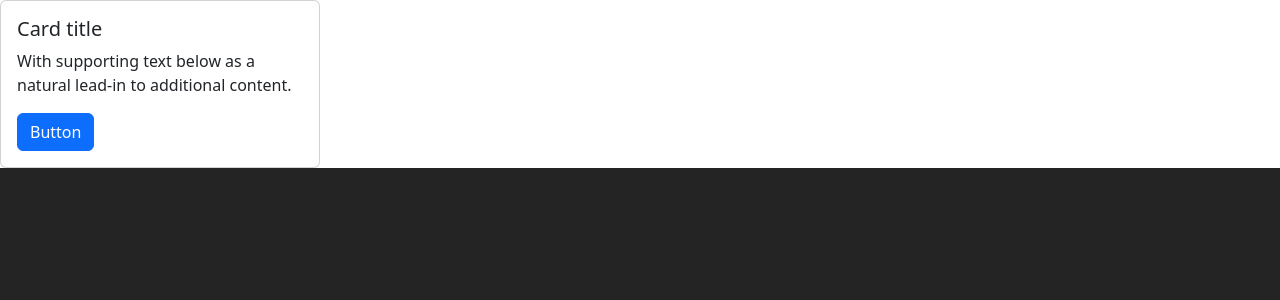
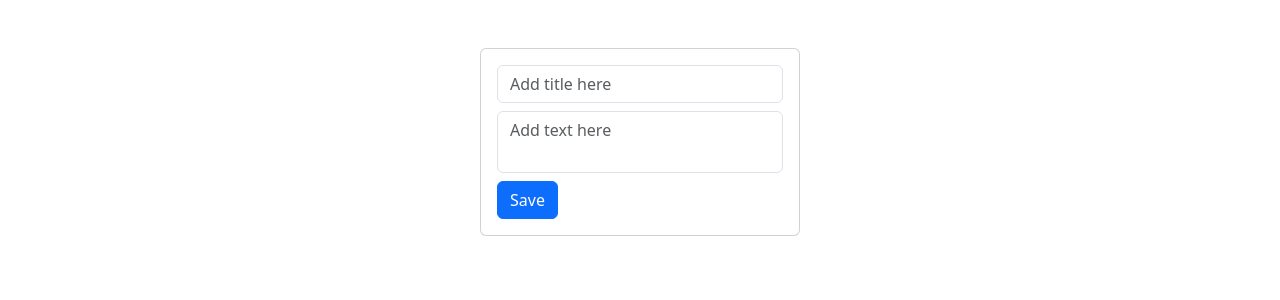
Before and after one commit to goncalhurtado/notepad-vox, a React (Vite) app: page / in a window 1280 px wide. Shown: the top 300 px of the page. Built offline with nearby package versions, Linux system fonts and the light colour scheme.

Commit message:
create  card form

```diff
--- a/src/App.jsx
+++ b/src/App.jsx
@@ -1,11 +1,17 @@
 import { useState } from "react";
 import "./App.css";
 import CardCreator from "./components/CardCreator";
+import "bootstrap/dist/css/bootstrap.min.css";
+import "./sass/main.scss";
 
 function App() {
   const [count, setCount] = useState(0);
 
-  return <CardCreator />;
+  return (
+    <div className="d-flex justify-content-center">
+      <CardCreator />
+    </div>
+  );
 }
 
 export default App;
--- a/src/components/CardCreator.jsx
+++ b/src/components/CardCreator.jsx
@@ -1,18 +1,49 @@
-import React from "react";
+import React, { useState } from "react";
 import "bootstrap/dist/css/bootstrap.min.css";
 
 const CardCreator = () => {
+  const [dataForm, setDataForm] = useState({});
+
+  const handleChange = (e) => {
+    setDataForm({ ...dataForm, [e.target.name]: e.target.value });
+  };
+  //   console.log(dataForm);
+
+  const handleSubmit = (e) => {
+    e.preventDefault();
+    // Aquí puedes enviar los datos del formulario a donde los necesites
+    console.log(dataForm);
+  };
+
   return (
-    <div class="card w-25">
-      <div class="card-body">
-        <h5 class="card-title">Card title</h5>
-        <p class="card-text">
-          With supporting text below as a natural lead-in to additional content.
-        </p>
-        <a href="#" class="btn btn-primary">
-          Button
-        </a>
-      </div>
+    <div className="card w-25 mt-5">
+      <form onSubmit={handleSubmit}>
+        <div className="card-body">
+          <div className="card-title">
+            <input
+              name="cardTitle"
+              className="form-control"
+              type="text"
+              placeholder="Add title here"
+              onChange={handleChange}
+            />
+          </div>
+          <div className="card-text mb-2">
+            <textarea
+              name="cardText"
+              className="form-control"
+              type="text"
+              placeholder="Add text here"
+              onChange={handleChange}
+            ></textarea>
+          </div>
+          <div className="">
+            <button type="submit" className="btn btn-primary">
+              Save
+            </button>
+          </div>
+        </div>
+      </form>
     </div>
   );
 };
--- a/src/index.css
+++ b/src/index.css
@@ -1,16 +1,18 @@
-:root {
-    /* font-family: Inter, system-ui, Avenir, Helvetica, Arial, sans-serif;
+/* font-family: Inter, system-ui, Avenir, Helvetica, Arial, sans-serif;
   line-height: 1.5;
   font-weight: 400; */
-    color-scheme: light dark;
+
+
+/* color-scheme: light dark;
     color: rgba(255, 255, 255, 0.87);
-    background-color: #242424;
-    /* font-synthesis: none;
+    background-color: #242424; */
+
+
+/* font-synthesis: none;
   text-rendering: optimizeLegibility;
   -webkit-font-smoothing: antialiased;
   -moz-osx-font-smoothing: grayscale;
   -webkit-text-size-adjust: 100%; */
-}
 
 
 /*
--- /dev/null
+++ b/src/sass/components/CardCreator.scss
@@ -0,0 +1,3 @@
+textarea {
+    resize: none !important;
+}
--- a/src/sass/main.scss
+++ b/src/sass/main.scss
@@ -0,0 +1 @@
+@import "./components/CardCreator.scss";
```
Also changed, not shown: src/sass/app.scss (added), src/sass/components-sass/CardCreator.scss (deleted).
